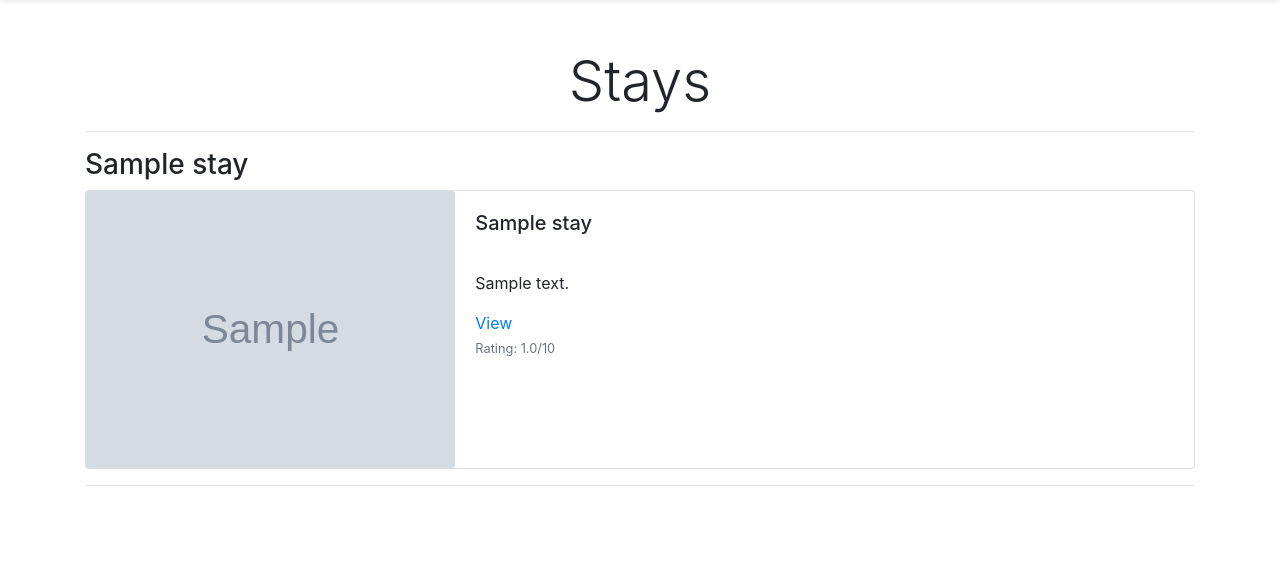
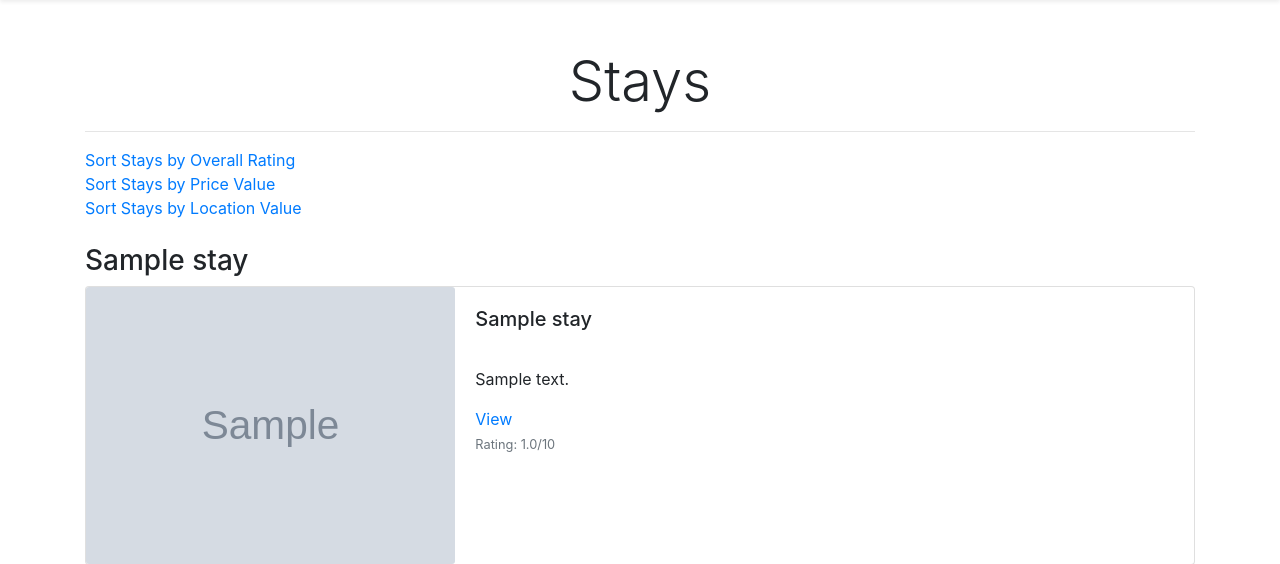
Before and after one commit to 2401566A/mystays_project, a Django app: page /mystays/WhereToStay/ in a window 1280 px wide. Shown: the part 62-626 px from the top of the page. Run offline with Django 3.2, Linux system fonts and the light colour scheme; tables that the repository leaves empty hold one stand-in row (values such as "Sample post"); grey boxes marked "Sample" are stand-in pictures; some libraries are stand-ins or nearby versions.

Commit message:
can now sort stays in where_to_stay_page using ajax

```diff
--- a/mystays/urls.py
+++ b/mystays/urls.py
@@ -7,6 +7,9 @@ urlpatterns = [
     path('', views.home, name='home'),
     path('AboutUs/', views.about_us, name='about_us'),
     path('WhereToStay/', views.where_to_stay, name='where_to_stay'),
+    path('WhereToStay/SortByRating/', views.SortStaysByRatingView.as_view(), name='sorted_by_rating'),
+    path('WhereToStay/SortByPriceValue/', views.SortStaysByPriceValueView.as_view(), name='sorted_by_price'),
+    path('WhereToStay/SortByLocationValue/', views.SortStaysByLocationValueView.as_view(), name='sorted_by_location'),
     path('WhereToStay/ChosenStay/<slug:stay_name_slug>/', views.show_stay, name='show_stay'),
     path('WhereToStay/ChosenStay/<slug:stay_name_slug>/RateAndReview/<username>', views.RateAndReview.as_view(), name='rate_and_review'),
     path('SignUp/', views.sign_up, name='sign_up'),
--- a/mystays/views.py
+++ b/mystays/views.py
@@ -391,6 +391,7 @@ def calcPropertyRating(stay, reviews):
 
     stay.save()
 
+
 ##### Search
 
 def search(request, keyword):
@@ -413,3 +414,85 @@ def search(request, keyword):
 
     response = render(request, 'mystays/search.html', context_dict)
     return response
+
+
+##### Sorting
+
+#view to sort the stays by rating in the where_to_stay page
+class SortStaysByRatingView(View):
+    def get(self, request):
+        sorted_stays = Stay.objects.order_by('-propertyRating')
+
+        return render(request, 'mystays/where_to_stay.html', {'stays': sorted_stays})
+
+#view to sort the stays by price value in the where_to_stay page
+class SortStaysByPriceValueView(View):
+    def get_highest_price_value(self, stays):
+        highestRating = 0
+        highestStay = None
+
+        for s in stays:
+            priceRating = 0
+            count = 0
+            total = 0
+            for r in Review.objects.filter(stay=s):
+                count = count + 1
+                total = total + r.costRating
+            if count > 0:
+                priceRating = total/count
+
+            if priceRating >= highestRating:
+                highestRating = priceRating
+                highestStay = s
+
+        return highestStay
+
+    def get(self, request):
+        sorted_stays = []
+        stays = list(Stay.objects.filter())
+        numStays = len(stays)
+
+        for x in range(0, numStays):
+            highest = self.get_highest_price_value(stays)
+
+            if highest:
+                sorted_stays.append(highest)
+                stays.remove(highest)
+
+        return render(request, 'mystays/where_to_stay.html', {'stays': sorted_stays})
+
+#view to sort the stays by location value in the where_to_stay page
+class SortStaysByLocationValueView(View):
+    def get_highest_location_value(self, stays):
+        highestRating = 0
+        highestStay = None
+
+        for s in stays:
+            locationRating = 0
+            count = 0
+            total = 0
+            for r in Review.objects.filter(stay=s):
+                count = count + 1
+                total = total + r.locationRating
+            if count > 0:
+                locationRating = total/count
+
+            if locationRating >= highestRating:
+                highestRating = locationRating
+                highestStay = s
+
+        return highestStay
+
+    def get(self, request):
+        sorted_stays = []
+        stays = list(Stay.objects.filter())
+        numStays = len(stays)
+
+        for x in range(0, numStays):
+            highest = self.get_highest_location_value(stays)
+
+            if highest:
+                sorted_stays.append(highest)
+                stays.remove(highest)
+
+        return render(request, 'mystays/where_to_stay.html', {'stays': sorted_stays})
--- /dev/null
+++ b/static/js/mystays-ajax.js
@@ -0,0 +1,13 @@
+$(document).ready(function() {
+	$('#sort_by_overall_rating').click(function() {
+		$.get('/mystays/WhereToStay/SortByRating/', function(data) {
+			$('#sort_by_overall_rating').hide();
+		})
+	});
+
+	$('#sort_by_price_value').click(function() {
+		$.get('/mystays/WhereToStay/SortByPriceValue/', function(data) {
+			$('#sort_by_price_value').hide();
+		})
+	});
+});
--- a/templates/mystays/base.html
+++ b/templates/mystays/base.html
@@ -114,7 +114,7 @@
     <script src="https://stackpath.bootstrapcdn.com/bootstrap/4.4.1/js/bootstrap.min.js"
         integrity="sha384-wfSDF2E50Y2D1uUdj0O3uMBJnjuUD4Ih7YwaYd1iqfktj0Uod8GCExl3Og8ifwB6"
         crossorigin="anonymous"></script>
-
+    <script src="{% static 'js/mystays-ajax.js' %}" crossorigin="anonymous"></script>
 
 </body>
 
--- a/templates/mystays/search.html
+++ b/templates/mystays/search.html
@@ -7,7 +7,7 @@ Search Results
 {% block body_block %}
 <div class="container-sm">
 	<div class="page-header col-md-5 p-lg-5 mx-auto">
-		<h1 class="text-center display-4">Stays</h1>
+		<h1 class="text-center display-4">Stays in {{ city }}</h1>
 	</div>
 	<hr>
 
--- a/templates/mystays/where_to_stay.html
+++ b/templates/mystays/where_to_stay.html
@@ -9,10 +9,18 @@ Where to Stay
 	<div class="page-header col-md-5 p-lg-5 mx-auto">
 		<h1 class="text-center display-4">Stays</h1>
 	</div>
+
 	<hr>
 
     <div>
         {% if stays %}
+
+        <a href="{% url 'mystays:sorted_by_rating' %}" type="button" id="sort_by_overall_rating">Sort Stays by Overall Rating</a><br />
+        <a href="{% url 'mystays:sorted_by_price' %}" type="button" id="sort_by_price_value">Sort Stays by Price Value</a><br />
+        <a href="{% url 'mystays:sorted_by_location' %}" type="button" id="sort_by_location_value">Sort Stays by Location Value</a>
+        <br />
+        <br />
+
         {% for stay in stays %}
         <h3 class="stayname">{{ stay.name }}</h3>
         <div class="card mb-3">
```
Also changed, not shown: mystays/models.py (+6 -1 lines), population_script.py (+8 -2 lines), templates/mystays/home.html (+18 -12 lines), mystays/migrations/0001_initial.py (deleted), mystays/migrations/0002_auto_20200402_2044.py (deleted), mystays/migrations/0003_auto_20200406_1722.py (deleted). Lines whose indentation alone changed are shown as unchanged.
